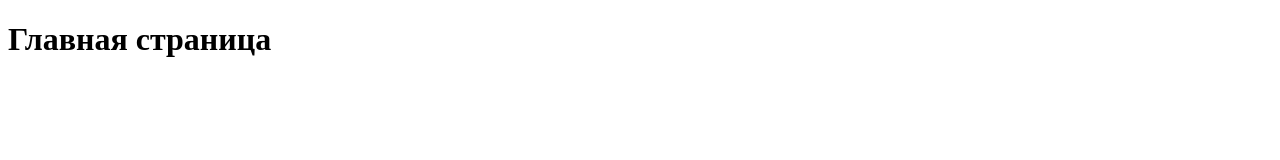
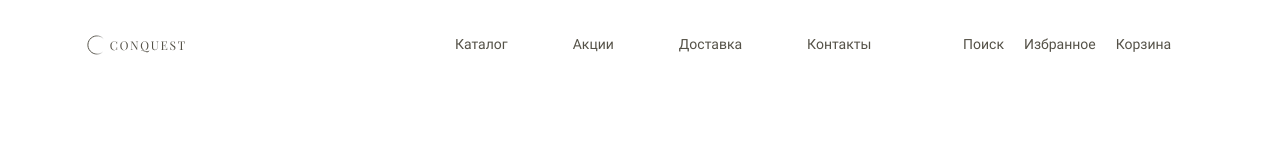
Before and after one commit to asupstudent/flex-3, a plain HTML site: page flex-3-index.html in a window 1280 px wide. Drawn offline with Linux system fonts and the light colour scheme.

Commit message:
Deploying to gh-pages from @ asupstudent/flex-3@4f19a6b50d268603e76201a1a2392dbb50678424 🚀

```diff
--- a/css/style.css
+++ b/css/style.css
@@ -385,11 +385,11 @@ template {
 }
 
 @font-face {
+  font-family: "Roboto";
+  src: url("../../fonts/Roboto-Regular.woff2") format("woff2"), url("../../fonts/Roboto-Regular.woff") format("woff");
+  font-weight: 400;
   font-style: normal;
-  font-weight: 400;
-  font-family: "";
   font-display: swap;
-  src: url("../fonts/.woff2") format("woff2");
 }
 
 *,
@@ -409,10 +409,11 @@ body {
 html {
   font-style: normal;
   font-weight: 400;
+  min-width: 1200px;
   font-size: 16px;
-  line-height: 24px;
-  font-family: "Placeholder", "Arial", sans-serif;
-  color: #000000;
+  line-height: 27px;
+  font-family: "Roboto", "Arial", sans-serif;
+  color: #444240;
   -webkit-font-smoothing: antialiased;
   -moz-osx-font-smoothing: grayscale;
   text-rendering: optimizeLegibility;
@@ -425,7 +426,7 @@ body {
 }
 
 a {
-  color: #000000;
+  color: #444240;
   text-decoration: none;
 }
 
@@ -443,7 +444,7 @@ textarea {
 input:-webkit-autofill {
   -webkit-box-shadow: inset 0 0 0 1000px #ffffff;
   box-shadow: inset 0 0 0 1000px #ffffff;
-  -webkit-text-fill-color: #000000;
+  -webkit-text-fill-color: #444240;
 }
 
 input,
@@ -535,6 +536,13 @@ button,
   appearance: none;
 }
 
+.site-navigation,
+.user-navigation {
+  list-style: none;
+  padding: 0;
+  margin: 0;
+}
+
 .wrapper {
   position: relative;
   display: -webkit-box;
@@ -612,10 +620,10 @@ button,
 }
 
 .container {
-  width: 100%;
-  max-width: 1920px;
+  width: 1170px;
   margin: 0 auto;
-  padding: 0 40px;
+  padding-left: 15px;
+  padding-right: 15px;
 }
 
 .btn {
@@ -660,7 +668,7 @@ button,
   flex-direction: column;
   overflow-y: auto;
   -webkit-overflow-scrolling: touch;
-  background-color: rgba(0, 0, 0, 0.8);
+  background-color: rgba(68, 66, 64, 0.8);
   -webkit-transform: scale(1.2);
   -ms-transform: scale(1.2);
   transform: scale(1.2);
@@ -1254,6 +1262,61 @@ button,
   color: #15ab07;
 }
 
+.main-header-nav-wrapper {
+  display: -webkit-box;
+  display: -ms-flexbox;
+  display: flex;
+  -webkit-box-pack: start;
+  -ms-flex-pack: start;
+  justify-content: flex-start;
+  -webkit-box-align: start;
+  -ms-flex-align: start;
+  align-items: flex-start;
+}
+
+.main-header-logo {
+  margin-right: 270px;
+  padding-top: 35px;
+  padding-bottom: 25px;
+}
+
+.site-navigation {
+  display: -webkit-box;
+  display: -ms-flexbox;
+  display: flex;
+  width: 490px;
+  -ms-flex-wrap: wrap;
+  flex-wrap: wrap;
+  gap: 0 55px;
+}
+
+.site-navigation-item {
+  padding: 30px 10px 25px 0;
+}
+
+.user-navigation {
+  display: -webkit-box;
+  display: -ms-flexbox;
+  display: flex;
+  margin-left: auto;
+  width: 230px;
+  -ms-flex-wrap: wrap;
+  flex-wrap: wrap;
+  gap: 0 20px;
+}
+
+.user-navigation-item {
+  padding: 30px 0 25px;
+}
+
+.link-item {
+  font-style: normal;
+  font-weight: 400;
+  font-size: 14px;
+  line-height: 16px;
+  color: #555248;
+}
+
 /* @mixin hover-focus {
     @media (hover: hover) {
       &:hover:not(.focus-visible) {
--- a/flex-3-index.html
+++ b/flex-3-index.html
@@ -1,11 +1,56 @@
 <!DOCTYPE html>
 <html lang="ru">
+
   <head>
     <meta charset="UTF-8">
     <meta name="viewport" content="width=device-width, initial-scale=1.0">
-    <title>Conquest</title>
+    <title>Интернет-магазин часов «Conquest»</title>
+    <link rel="stylesheet" href="css/style.css">
   </head>
+
   <body>
-    <h1>Главная страница</h1>
+    <header class="main-header">
+      <nav class="main-header-nav">
+        <div class="container">
+          <div class="main-header-nav-wrapper">
+            <a class="main-header-logo" href="#">
+              <img src="img/logo.svg" width="98" height="20" alt="Логотип сайта">
+            </a>
+            <ul class="site-navigation">
+              <li class="site-navigation-item">
+                <a class="link-item" href="catelog.html">Каталог</a>
+              </li>
+              <li class="site-navigation-item">
+                <a class="link-item" href="#">Акции</a>
+              </li>
+              <li class="site-navigation-item">
+                <a class="link-item" href="#">Доставка</a>
+              </li>
+              <li class="site-navigation-item">
+                <a class="link-item" href="#">Контакты</a>
+              </li>
+            </ul>
+            <ul class="user-navigation">
+              <li class="user-navigation-item">
+                <a class="link-item" href="#">Поиск</a>
+              </li>
+              <li class="user-navigation-item">
+                <a class="link-item" href="#">Избранное</a>
+              </li>
+              <li class="user-navigation-item">
+                <a class="link-item" href="#">Корзина</a>
+              </li>
+            </ul>
+          </div>
+        </div>
+      </nav>
+    </header>
+    <main class="main-content">
+
+    </main>
+    <footer class="main-footer">
+
+    </footer>
   </body>
+
 </html>
```
Also changed, not shown: css/style.min.css, fonts/Roboto-Regular.woff (added), fonts/Roboto-Regular.woff2 (added), 1 other file.
